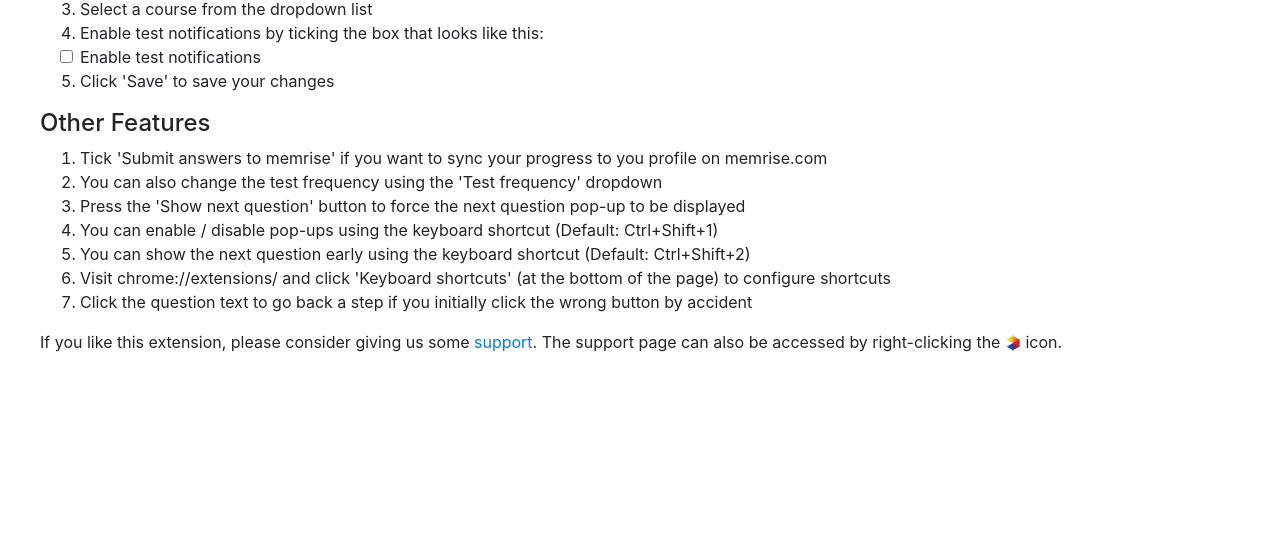
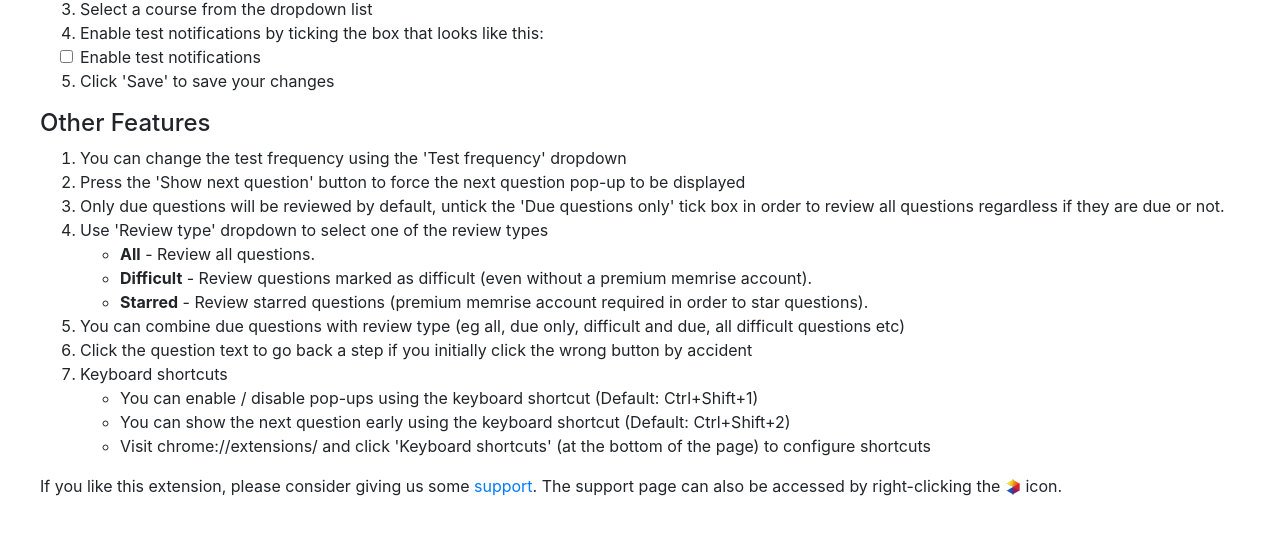
Before and after one commit to RuzuSoftware/ruzu-memrise-pop-ups, a browser extension: page app/welcome.html in a window 1280 px wide. Shown: the part 146-680 px from the top of the page. Drawn offline with nearby package versions, Linux system fonts and the light colour scheme.

Commit message:
Update media files and static pages for v1.2.0

```diff
--- a/app/welcome.html
+++ b/app/welcome.html
@@ -29,13 +29,23 @@
 
   <h4>Other Features</h4>
   <ol>
-    <li>Tick 'Submit answers to memrise' if you want to sync your progress to you profile on memrise.com</li>
-    <li>You can also change the test frequency using the 'Test frequency' dropdown</li>
+    <li>You can change the test frequency using the 'Test frequency' dropdown</li>
     <li>Press the 'Show next question' button to force the next question pop-up to be displayed</li>
-    <li>You can enable / disable pop-ups using the keyboard shortcut (Default: Ctrl+Shift+1)</li>
-    <li>You can show the next question early using the keyboard shortcut (Default: Ctrl+Shift+2)</li>
-    <li>Visit chrome://extensions/ and click 'Keyboard shortcuts' (at the bottom of the page) to configure shortcuts</li>
+    <li>Only due questions will be reviewed by default, untick the 'Due questions only' tick box in order to review all questions regardless if they are due or not.</li>
+    <li>Use 'Review type' dropdown to select one of the review types</li>
+    <ul>
+      <li><strong>All</strong> - Review all questions.</li>
+      <li><strong>Difficult</strong> - Review questions marked as difficult (even without a premium memrise account).</li>
+      <li><strong>Starred</strong> - Review starred questions (premium memrise account required in order to star questions).</li>
+    </ul>
+    <li>You can combine due questions with review type (eg all, due only, difficult and due, all difficult questions etc)</li>
     <li>Click the question text to go back a step if you initially click the wrong button by accident</li>
+    <li>Keyboard shortcuts</li>
+    <ul>
+      <li>You can enable / disable pop-ups using the keyboard shortcut (Default: Ctrl+Shift+1)</li>
+      <li>You can show the next question early using the keyboard shortcut (Default: Ctrl+Shift+2)</li>
+      <li>Visit chrome://extensions/ and click 'Keyboard shortcuts' (at the bottom of the page) to configure shortcuts</li>
+    </ul>
   </ol>
 
   <p>If you like this extension, please consider giving us some <a href="/support.html">support</a>. The support page can also be accessed by right-clicking the <img src="images/icon16.png" width="16" height="16" style="width: 16px; height: 16px;"> icon.</p>
```
Also changed, not shown: app/whatsnew.html (+1 -1 lines), media/Options screen.jpg, media/Question before.jpg, media/Screenshot (28).png (deleted), media/Screenshot (29).png (deleted), media/review types.jpg (added), 1 other file.
